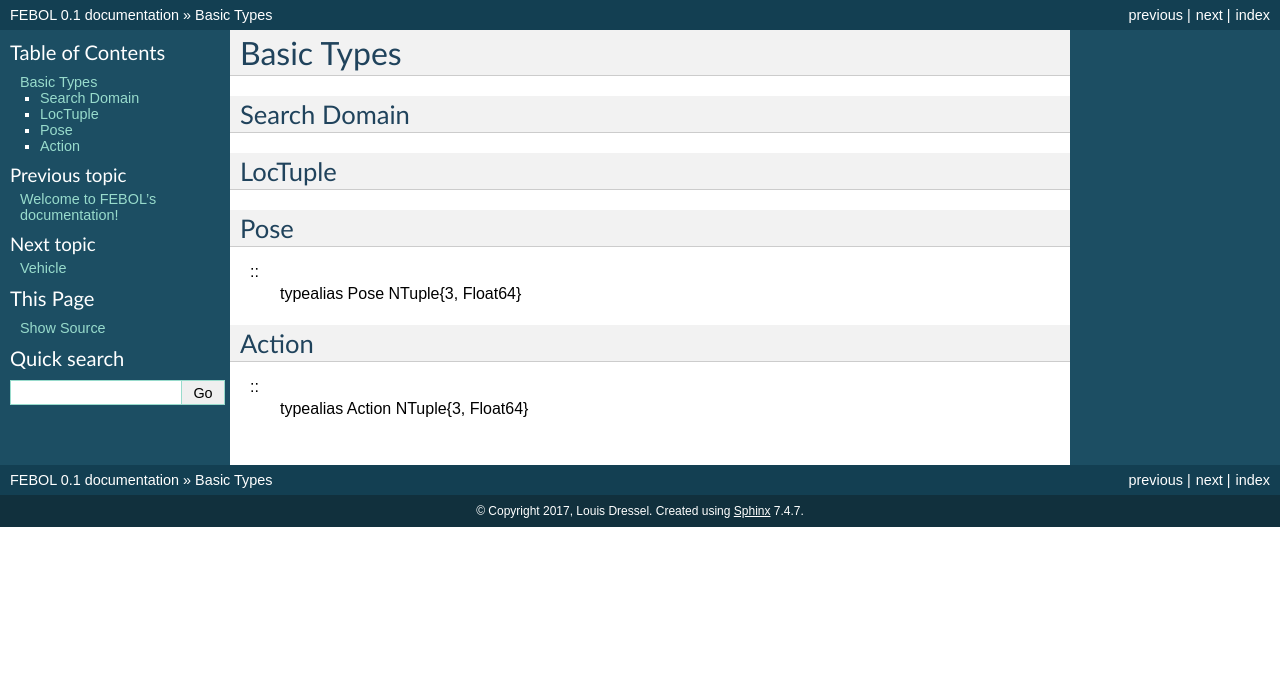
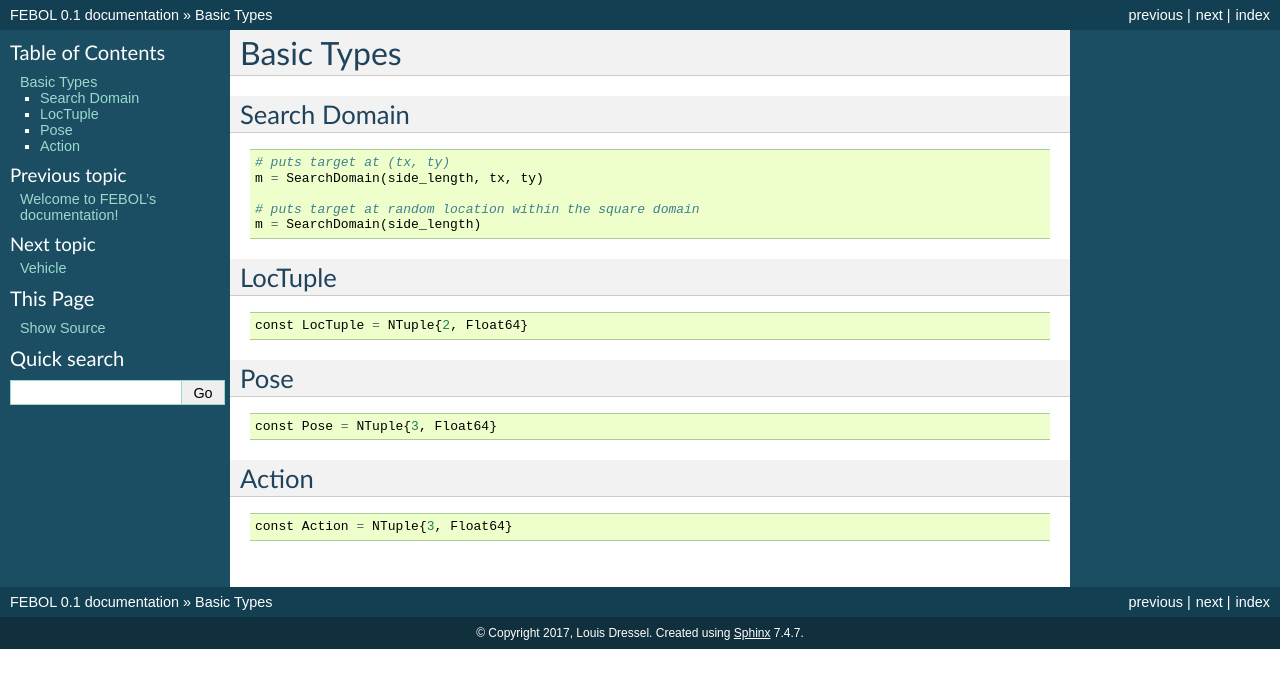
Before and after one commit to cdrckrgt/FEBOL.jl, a Sphinx documentation site: the page built from docs/basic_types.rst, in a window 1280 px wide. Shown: the top 688 px of the page. Built offline with Sphinx 7.4.7, drawn with Linux system fonts in a browser that asks for light colours.

Commit message:
improving basic types documentation

```diff
--- a/docs/basic_types.rst
+++ b/docs/basic_types.rst
@@ -4,16 +4,28 @@ Basic Types
 
 Search Domain
 ===============
+::
+
+    # puts target at (tx, ty)
+    m = SearchDomain(side_length, tx, ty)
+
+    # puts target at random location within the square domain
+    m = SearchDomain(side_length)
 
 LocTuple
 ===========
+::
+
+    const LocTuple = NTuple{2, Float64}
 
 Pose
 ===========
 ::
-    typealias Pose NTuple{3, Float64}
+
+    const Pose = NTuple{3, Float64}
 
 Action
 ===========
 ::
-    typealias Action NTuple{3, Float64}
+
+    const Action = NTuple{3, Float64}
```
